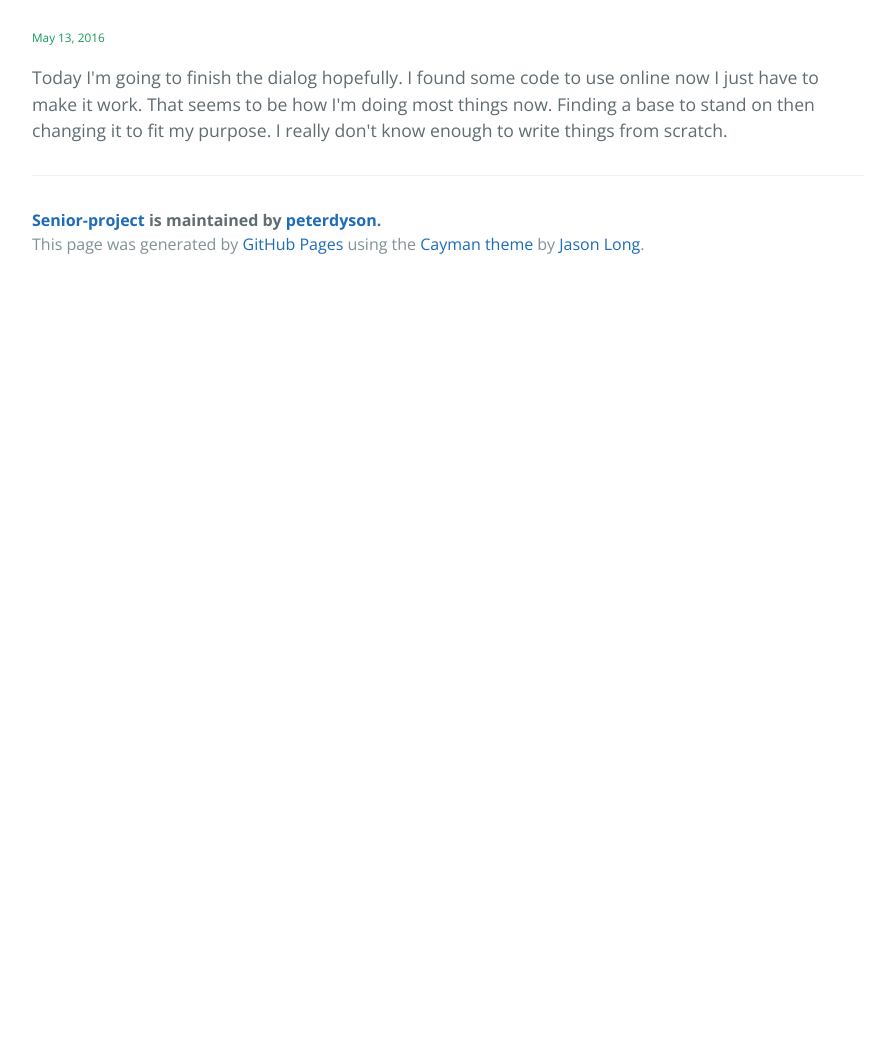
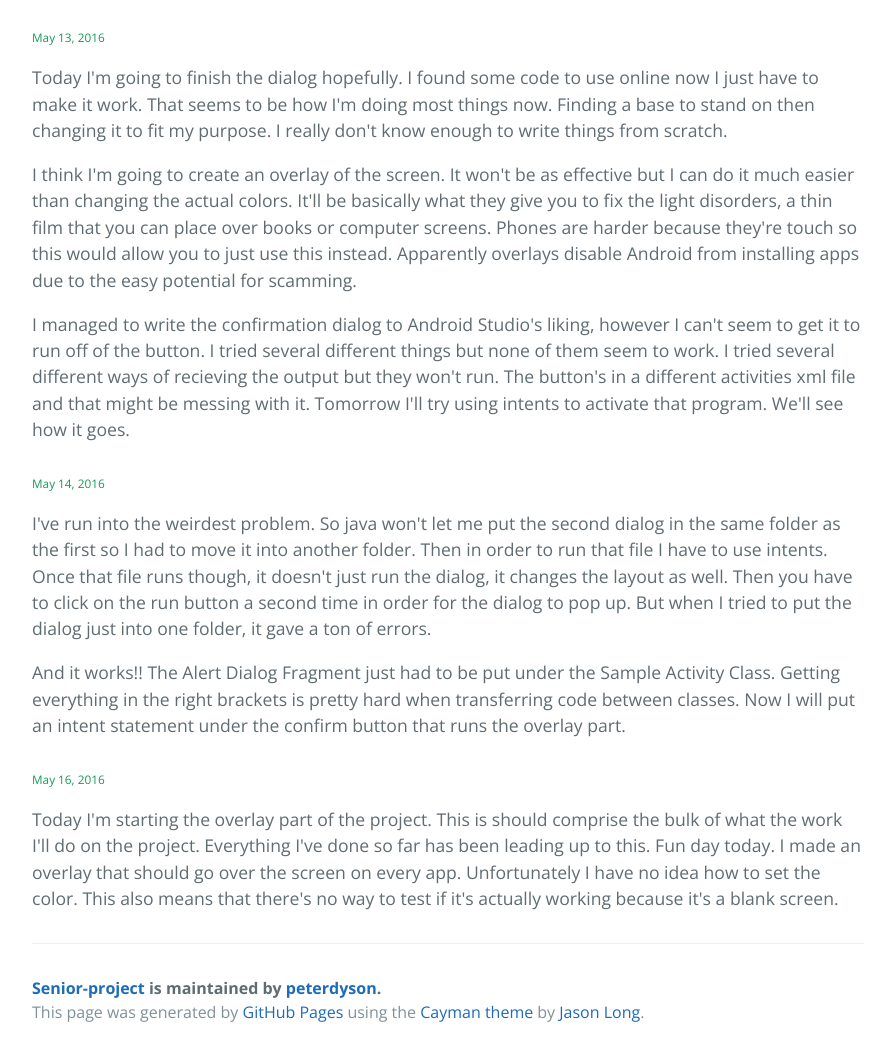
Before and after one commit to peterdyson/Senior-Project, a plain HTML site: page index.html in a window 1280 px wide. Shown: the part 3020-4076 px from the top of the page, without its empty margins (192-1087 px from the left). Before the commit the page ends 3308 px from the top, so only its background shows below. Drawn offline with nearby package versions, Linux system fonts and the light colour scheme.

```diff
--- a/index.html
+++ b/index.html
@@ -86,6 +86,22 @@
 
 <p>Today I'm going to finish the dialog hopefully. I found some code to use online now I just have to make it work. That seems to be how I'm doing most things now. Finding a base to stand on then changing it to fit my purpose. I really don't know enough to write things from scratch. </p>
 
+<p>I think I'm going to create an overlay of the screen. It won't be as effective but I can do it much easier than changing the actual colors. It'll be basically what they give you to fix the light disorders, a thin film that you can place over books or computer screens. Phones are harder because they're touch so this would allow you to just use this instead. Apparently overlays disable Android from installing apps due to the easy potential for scamming. </p>
+
+<p>I managed to write the confirmation dialog to Android Studio's liking, however I can't seem to get it to run off of the button. I tried several different things but none of them seem to work. I tried several different ways of recieving the output but they won't run. The button's in a different activities xml file and that might be messing with it. Tomorrow I'll try using intents to activate that program. We'll see how it goes. </p>
+
+<h6>
+<a id="may-14-2016" class="anchor" href="#may-14-2016" aria-hidden="true"><span aria-hidden="true" class="octicon octicon-link"></span></a>May 14, 2016</h6>
+
+<p>I've run into the weirdest problem. So java won't let me put the second dialog in the same folder as the first so I had to move it into another folder. Then in order to run that file I have to use intents. Once that file runs though, it doesn't just run the dialog, it changes the layout as well. Then you have to click on the run button a second time in order for the dialog to pop up. But when I tried to put the dialog just into one folder, it gave a ton of errors.</p>
+
+<p>And it works!! The Alert Dialog Fragment just had to be put under the Sample Activity Class. Getting everything in the right brackets is pretty hard when transferring code between classes. Now I will put an intent statement under the confirm button that runs the overlay part. </p>
+
+<h6>
+<a id="may-16-2016" class="anchor" href="#may-16-2016" aria-hidden="true"><span aria-hidden="true" class="octicon octicon-link"></span></a>May 16, 2016</h6>
+
+<p>Today I'm starting the overlay part of the project. This is should comprise the bulk of what the work I'll do on the project. Everything I've done so far has been leading up to this. Fun day today. I made an overlay that should go over the screen on every app. Unfortunately I have no idea how to set the color. This also means that there's no way to test if it's actually working because it's a blank screen. </p>
+
       <footer class="site-footer">
         <span class="site-footer-owner"><a href="https://github.com/peterdyson/Senior-Project">Senior-project</a> is maintained by <a href="https://github.com/peterdyson">peterdyson</a>.</span>
 
```
Also changed, not shown: params.json (+1 -1 lines).
